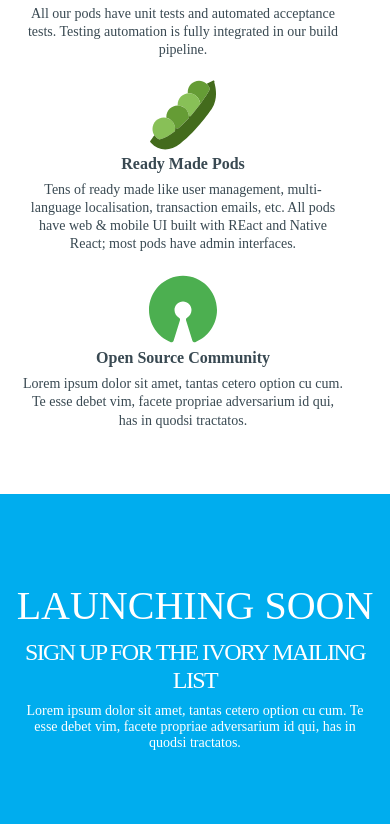
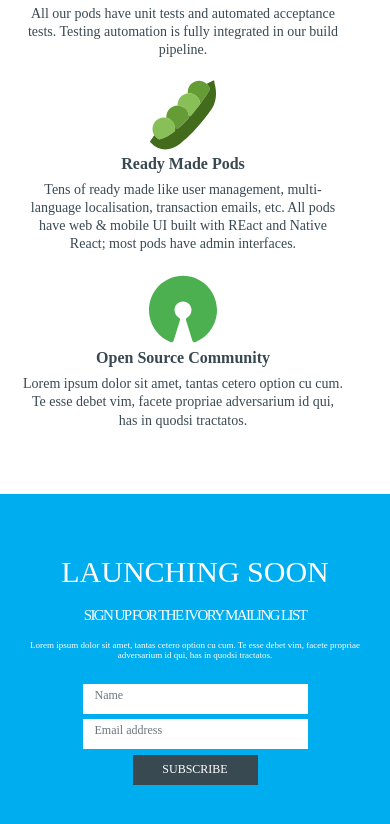
Before and after one commit to ivoryio/ivoryio-website, a Gatsby site: page / in a window 390 px wide. Shown: the part 1504-2328 px from the top of the page. Built offline with nearby package versions, Linux system fonts and the light colour scheme; Gatsby itself is replaced by a stand-in of ours.

Commit message:
launching soon component v1

```diff
--- a/src/components/launchingSoon.js
+++ b/src/components/launchingSoon.js
@@ -1,5 +1,5 @@
 import React, {Component} from 'react'
-import { Row, Grid, Col } from 'react-bootstrap'
+import { Row, Grid, Col, FormControl, Button } from 'react-bootstrap'
 
 import './launchingSoonCSS.css'
 import constants from '../constants/constants'
@@ -8,14 +8,45 @@ export default class LaunchingSoon extends Component {
   render () {
     return (
       <div className={'containerLaunching'}>
-        <Grid className='d-flex justify-content-center'>
-          <Row className='d-flex justify-content-center'>
+        <Grid >
+          <Row >
             <Col sm={12} md={12} >
               <h1 className={'h1Style'}> {constants.LAUNCHING_SOON}</h1>
+            </Col>
+          </Row>
+          <Row >
+            <Col sm={12} md={12} >
               <h3 className={'h3Style'}>{constants.SIGN_UP}</h3>
+            </Col>
+          </Row>
+          <Row >
+            <Col sm={12} md={12} >
               <p className={'pStyle'}> {constants.SMALL_TEXT}</p>
             </Col>
           </Row>
+          <div className='d-flex justify-content-center'>
+            <Row >
+              <Col sm={12} md={4} >
+                <FormControl
+                  type='text'
+                  placeholder='Name'
+                  className={'inputMailing'}
+                />
+                <div style={{ marginBottom: 5 }} />
+              </Col>
+              <Col sm={12} md={4} >
+                <FormControl
+                  type='text'
+                  placeholder='Email address'
+                  className={'inputMailing'}
+                />
+                <div style={{ marginBottom: 6 }} />
+              </Col>
+              <Col sm={12} md={4} >
+                <Button className={'subscribeMailing'}>SUBSCRIBE</Button>
+              </Col>
+            </Row>
+          </div>
         </Grid>
       </div>
     )
--- a/src/components/launchingSoonCSS.css
+++ b/src/components/launchingSoonCSS.css
@@ -3,25 +3,22 @@
     height: 384px;
     background-color: #00adee;
     margin-top: 3em;
+    font-family: Averta;
+    color: #ffffff;
 }
 .h1Style{
-    font-family: Averta;
     font-size: 40px;
     font-weight: 500;
     text-align: center;
-    color: #ffffff;
-    margin-top: 88px;
+    margin-top: 80px;
 }
 .h3Style{
     font-size: 24px;
     font-weight: 400;
     letter-spacing: -1.6px;
     text-align: center;
-    color: #ffffff;
-    font-family: Averta;
 }
 .pStyle{
-    font-family: Averta;
     font-size: 14px;
     font-weight: 100;
     font-style: normal;
@@ -29,5 +26,56 @@
     line-height: normal;
     letter-spacing: normal;
     text-align: center;
-    color: #ffffff;
 }
+.inputMailing{
+    font-weight: normal;
+    font-style: normal;
+    font-stretch: normal;
+    line-height: normal;
+    letter-spacing: normal;
+    text-align: left;
+    color: #9b9b9b;
+    border: none;
+    border-radius: 0 !important;
+    width: 200px;
+    height: 35px ;
+    font-size: 12px
+}
+.subscribeMailing {
+  background-color: #394952;
+  color: #ffffff;
+  font-weight: 300;
+  font-size: 12px;
+  font-style: normal;
+  font-stretch: normal;
+  line-height: normal;
+  letter-spacing: normal;
+  border: none;
+  border-radius: 0 !important;
+  width: 125px;
+  height: 35px ;
+}
+@media (max-width: 770px){
+    .h1Style{
+        font-size: 30px;
+        margin-top: 60px;
+    }
+    .h3Style{
+        font-size: 15px;
+    }
+    .pStyle{
+        font-size: 9px;
+    }
+    .inputMailing{
+        width: 225px;
+        height: 30px ;
+        padding-bottom: 1em;
+        display:block;
+        margin:0 auto;
+    }
+    .subscribeMailing {
+        height: 30px ;
+        display:block;
+        margin:0 auto;
+      }
+    }
```
